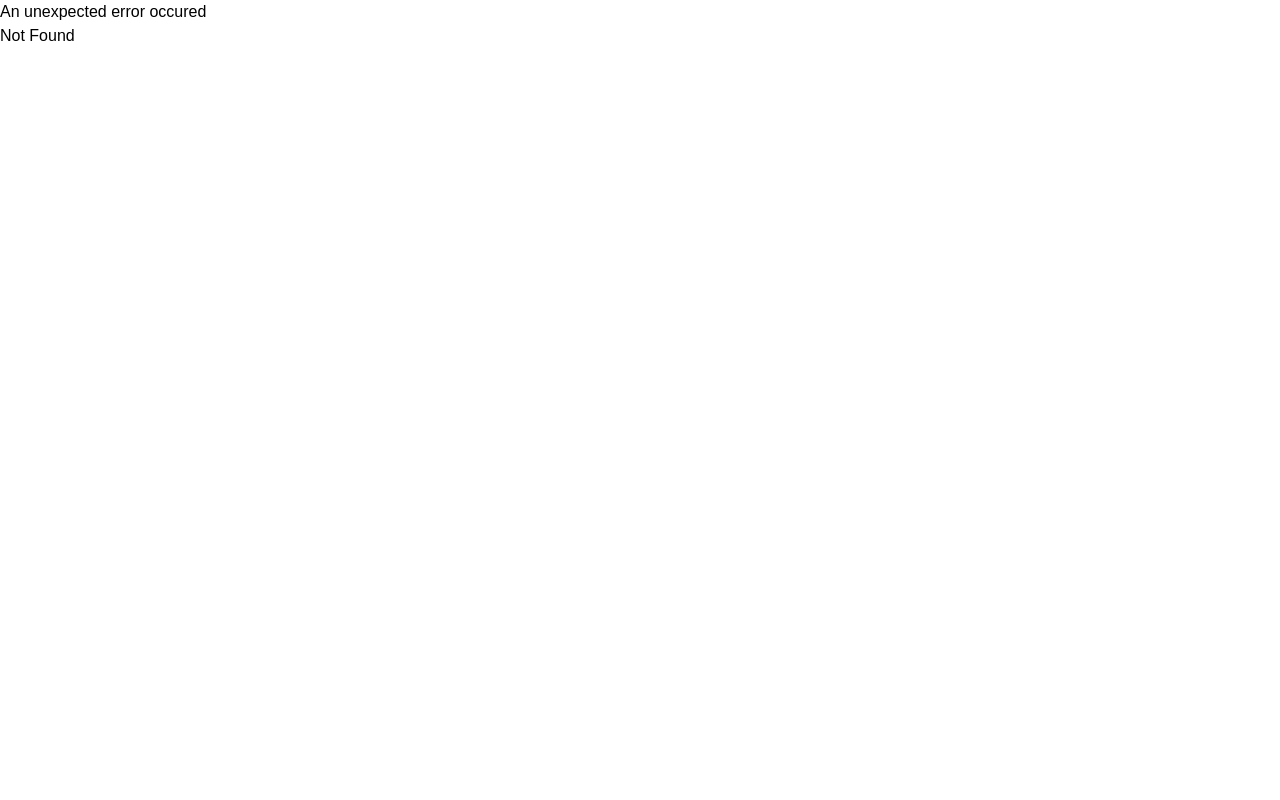
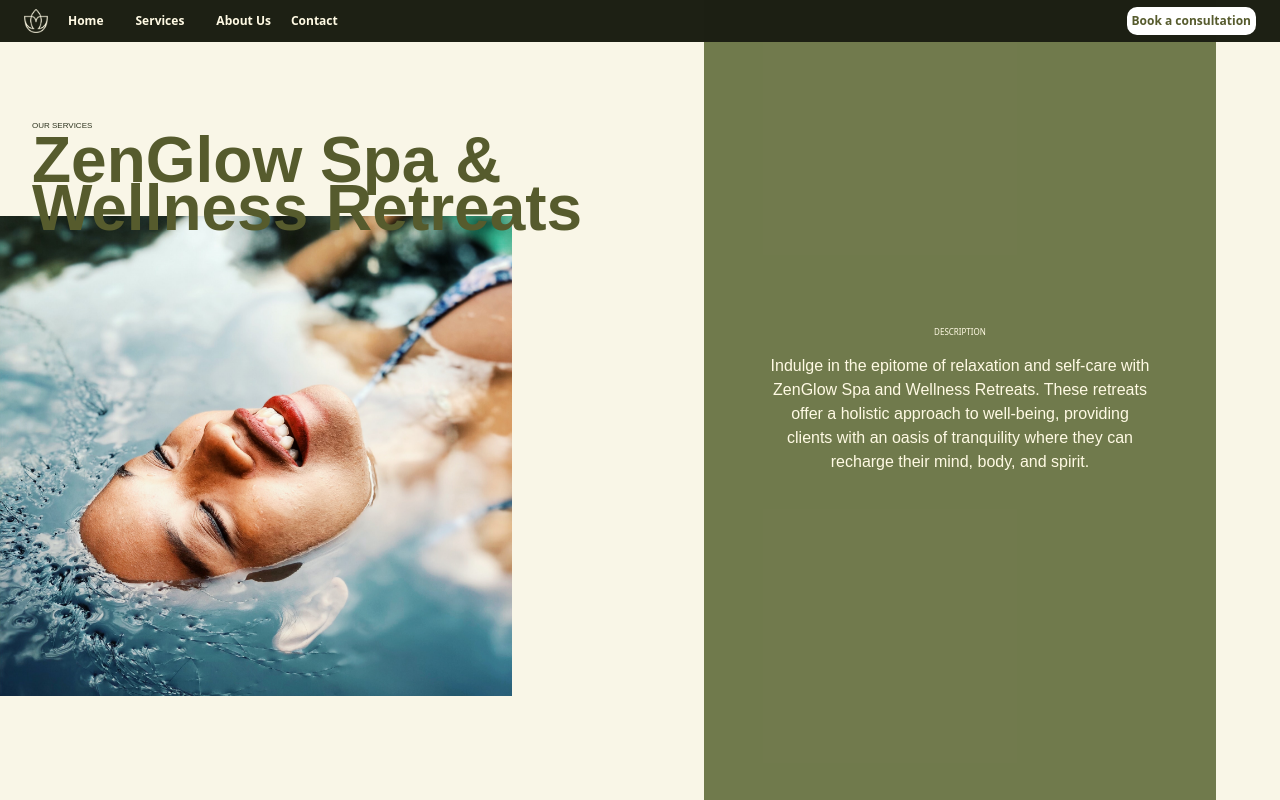
Before and after one commit to jellyM0on/zenwell-co, a React (Vite) app: page /services/1 in a window 1280 px wide. Before the commit this address had no page. Shown: the top 800 px of the page. Built offline with nearby package versions, Linux system fonts and the light colour scheme.

Commit message:
update service page and add dropdown to navbar

```diff
--- a/src/App.css
+++ b/src/App.css
@@ -38,10 +38,55 @@ body{
 #nav-bar{
   /* background: rgba(255, 255, 255, 0.247);
   box-shadow: 0 8px 32px 0 rgba( 31, 38, 135, 0.37 ); */
-  backdrop-filter: blur(2px) brightness(65%);
-  -webkit-backdrop-filter: blur( 0.75px );
+  /* backdrop-filter: blur(2px) brightness(65%);
+  -webkit-backdrop-filter: blur( 0.75px ); */
+  background-color: #1d2014fe;
   z-index: 99;
 
+}
+.dropdown {
+  float: left;
+  overflow: hidden;
+}
+
+.dropdown .dropbtn {
+  font-size: 1em;
+  color:#FFFAE4;
+  font-weight: bold;
+  border: none;
+  outline: none;
+  padding: 1em 1em;
+  background-color: inherit;
+  margin: 0;
+}
+
+
+
+.dropdown-content {
+  display: none;
+  position: absolute;
+  bottom: -3.5em;
+  background-color: #f9f6e7;
+  min-width: 10em;
+  box-shadow: 0px 8px 16px 0px rgba(0,0,0,0.2);
+  z-index: 1;
+}
+
+.dropdown-content a {
+  float: none;
+  color: black;
+  padding: 12px 16px;
+  text-decoration: none;
+  display: block;
+  text-align: left;
+}
+
+.dropdown-content a:hover {
+  background-color: #ddd;
+}
+
+.dropdown:hover .dropdown-content {
+  display: block;
 }
 
 h1, h2{
@@ -82,7 +127,7 @@ h1, h2{
 }
 
 #header-logo{
-  width: 2.5em;
+  width: 2em;
 
 }
 
--- a/src/App.jsx
+++ b/src/App.jsx
@@ -12,6 +12,7 @@ import Footer from "./components/footer"
 
 import Home from './pages/home'
 import About from './pages/about'
+import Service from './pages/service'
 import ErrorPage from './pages/error'
 
 import TestPage from './pages/testpage'
@@ -44,6 +45,10 @@ const router = createBrowserRouter([
       {
         path: "/test",
         element: <TestPage />
+      },
+      {
+        path: "/services/:servicesId",
+        element: <Service/>
       }
     ]
   }
--- a/src/components/home-mission.jsx
+++ b/src/components/home-mission.jsx
@@ -8,7 +8,7 @@ import MissionImage4 from '../assets/home/home-mission-5.jpg'
 export default function HeroDescription2(){
     return(
         <section id='home-mission' className=''>
-            <div className='flex flex-col justify-center items-center h-[60vh] bg-[#f9f6e7] gap-[2.5em]'>
+            <div className='flex flex-col justify-center items-center h-[70vh] bg-[#f9f6e7] gap-[2.5em]'>
                 <h2 className='text-center text-[#2F3520] text-[0.5em]'>OUR MISSION</h2>
                 <p className='text-center px-[20%] text-[#2F3520]'>
                 <i>At ZenWell Co.,</i> <br></br>
@@ -19,7 +19,7 @@ export default function HeroDescription2(){
                 </p>
                 <img src={Logo} alt="Zenwell Co. Logo" id='hero-descrip-logo' className='w-[1.5em]' />
             </div>
-            <div className='grid grid-cols-4  '>
+            <div className='grid grid-cols-4 ] '>
                 <img src={MissionImage1} alt="" className='h-[100%] brightness-[90%] sepia-[20%]' />
                 <img src={MissionImage2} alt="" className='h-[100%] sepia-[20%]'/>
                 <img src={MissionImage3} alt="" className='h-[100%] brightness-[120%] saturation-[40%] sepia-[10%]'/>
--- a/src/components/nav-bar.jsx
+++ b/src/components/nav-bar.jsx
@@ -19,7 +19,7 @@ const NavLink = ({title, src, id}) => {
         }
 
         return(
-            <li id={id} className='nav-link text-[#FFFAE4] font-bold text-[1em]'>
+            <li id={id} className='nav-link text-[#FFFAE4] font-bold text-[1em] '>
                 <button onClick={handleContact}>{title}</button>
             </li>
         )
@@ -34,11 +34,16 @@ const NavLink = ({title, src, id}) => {
 
 export default function NavBar(){
     return(
-        <nav id='nav-bar' className='fixed h-fit w-full p-5 flex justify-between'>
+        <nav id='nav-bar' className='fixed h-fit w-full px-[2em] flex justify-between text-[0.75em] items-center'>
             <ul id='nav-bar-main' className='flex gap-5 items-center'>
                 <img src={Logo} alt='Zenwell Co. Logo' id='header-logo' />
                 <NavLink title='Home' src='/' id='link-home'></NavLink>
-                <NavLink title='Our Services' src='/services' id='link-services'></NavLink>
+                <div className='dropdown float-left overflow-hidden'>
+                    <button className='dropbtn'>Services</button>
+                    <div className='dropdown-content'>
+                        <a href="/">Spa</a>
+                    </div>
+                </div>
                 <NavLink title='About Us' src='/about' id='link-about'></NavLink>
                 <NavLink title='Contact' ></NavLink>
             </ul>
--- /dev/null
+++ b/src/components/service-description.jsx
@@ -0,0 +1,26 @@
+import Pic from '../assets/services/services-spa-1.jpg'
+export default function ServiceDescription(){
+    return(
+        <section className='grid grid-cols-2 h-[100vh] bg-[#f9f6e7]'>
+            <div className='bg-fixed flex flex-col justify-center overflow-hidden'>
+                <div className='translate-y-[1em] text-[#2F3520] pl-[2em]'>
+                    <h2 className=' text-[0.5em] mb-[0.5em]'>OUR SERVICES</h2>
+                    <h1 className='font-bold text-[4em] leading-[0.75em] text-[#565B2D]'>ZenGlow Spa & Wellness Retreats</h1>
+                </div>
+
+                <div className="bg-[url('/src/assets/services/services-spa-1.jpg')]
+                w-[40vw] h-[60vh] bg-cover bg-center"
+                >
+                </div>
+
+
+
+            </div>
+            <div className='mx-[10%] px-[4em] bg-[#707a4cfe] text-[#FFFAE4] flex flex-col justify-center
+            text-center'>
+                <h3 className='text-center text-[0.5em] mb-[2em]'>DESCRIPTION</h3>
+                <p>Indulge in the epitome of relaxation and self-care with ZenGlow Spa and Wellness Retreats. These retreats offer a holistic approach to well-being, providing clients with an oasis of tranquility where they can recharge their mind, body, and spirit.</p>
+            </div>
+        </section>
+    )
+}
--- /dev/null
+++ b/src/components/service-inclusions.jsx
@@ -0,0 +1,26 @@
+import Pic from '../assets/services/services-spa-1.jpg'
+
+export default function ServiceInclusions(){
+
+    const Card = () => {
+        return(
+            <div className='flex flex-col items-center px-[2em] text-center
+            gap-[1em] text-[#565B2D]'>
+                <div className="bg-[url('/src/assets/services/services-spa-1.jpg')]
+                w-full h-[15vw] bg-cover bg-center "></div>
+                <h3 className='font-bold'>SPA THERAPY</h3>
+                <p>Our expert spa therapists use natural and organic products to pamper clients with rejuvenating massages, facials, and body treatments.</p>
+            </div>
+        )
+    }
+    return(
+        <section className=' flex flex-col items-center gap-[2em] min-h-[100vh] bg-[#f9f6e7] p-[5em]'>
+            <h2 className='text-[#2F3520] text-[0.5em]'>INCLUSIONS</h2>
+            <div className='grid grid-cols-2 gap-[4em]'>
+                <Card/>
+                <Card/>
+                <Card/>
+            </div>
+        </section>
+    )
+}
--- /dev/null
+++ b/src/components/service-packages.jsx
@@ -0,0 +1,23 @@
+export default function ServicePackages(){
+    return(
+        <section className='grid grid-cols-2 h-[100vh] bg-[#f9f6e7]'>
+            <div className='mx-[10%] px-[4em] bg-[#707a4cfe] text-[#FFFAE4] flex flex-col justify-center
+            text-center items-center gap-[2em]'>
+                <h2 className=' text-[0.5em]'>PACKAGES</h2>
+                <p>$1,499/head <br/>
+                for<br/>
+                4 days, 3 nights<br/>
+                at<br/>
+                Zenvalley, California</p>
+                <button className=' p-[0.5em] rounded-lg w-fit text-[#565B2D] bg-[#f9f6e7] border-2 border-[#565B2D]
+                hover:bg-[#565B2D]  hover:text-[#f9f6e7]'>Book a consultation &gt;</button>
+            </div>
+
+            <div className='bg-fixed flex flex-col justify-center items-end overflow-hidden'>
+            <div className="bg-[url('/src/assets/services/services-spa-1.jpg')]
+                w-[40vw] h-[80vh] bg-cover bg-center"
+            ></div>
+            </div>
+        </section>
+    )
+}
--- a/src/pages/about.jsx
+++ b/src/pages/about.jsx
@@ -3,9 +3,9 @@ import OurTeam from "../components/about-ourteam"
 
 export default function About(){
     return(
-        <div>
+        <main>
             <OurStory/>
             <OurTeam/>
-        </div>
+        </main>
     )
 }
--- /dev/null
+++ b/src/pages/service.jsx
@@ -0,0 +1,13 @@
+import ServiceDescription from "../components/service-description"
+import ServiceInclusions from "../components/service-inclusions"
+import ServicePackages from "../components/service-packages"
+
+export default function Service(){
+    return(
+        <main>
+            <ServiceDescription/>
+            <ServiceInclusions/>
+            <ServicePackages/>
+        </main>
+    )
+}
```
